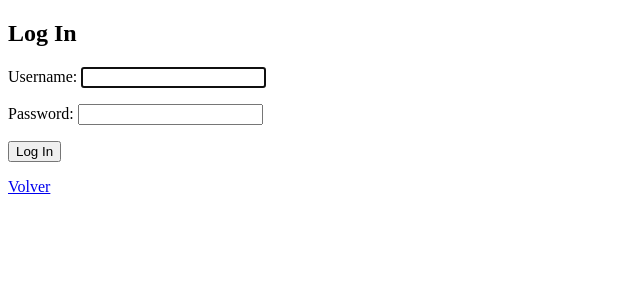
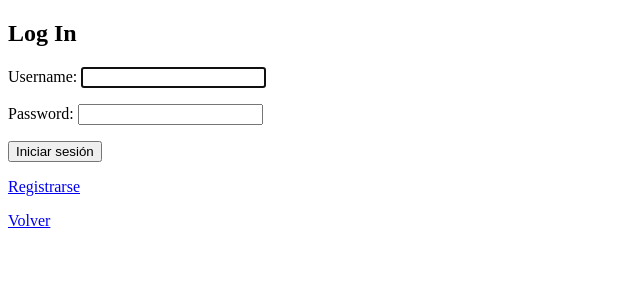
Before and after one commit to BonafedeMarco/UCSE-IW-TP-2023, a Django app: page /login/login/ in a window 1280 px wide. Shown: the top 300 px of the page, without its empty margins (0-640 px from the left). Run offline with Django 4.2, Linux system fonts and the light colour scheme.

Commit message:
Registración

```diff
--- a/donarsangre/donarsangre/donarsangre/urls.py
+++ b/donarsangre/donarsangre/donarsangre/urls.py
@@ -20,6 +20,8 @@ from sitio import views
 from django.views.generic.base import TemplateView
 from django.contrib.auth.decorators import login_required
 from django.contrib.auth import views as auth_views
+from sitio.views import SignUpView
+
 
 """from sitio.views import SignUpView"""
 
@@ -30,5 +32,5 @@ urlpatterns = [
     path("login/", include("django.contrib.auth.urls")),
     path('', views.inicio, name='inicio'),
     path('informacion/login/', auth_views.LoginView.as_view()),
-
+    path("registro/", SignUpView.as_view(), name="registro")
 ]
--- a/donarsangre/donarsangre/sitio/templates/inicio.html
+++ b/donarsangre/donarsangre/sitio/templates/inicio.html
@@ -6,10 +6,11 @@
 {% block content %}
 {% if user.is_authenticated %}
   Hola {{ user.username }}!
-  <p><a href="{% url 'logout' %}">Log Out</a></p>
+  <p><a href="{% url 'logout' %}">Cerrar sesión</a></p>
 {% else %}
   <p>donarsangre.com</p>
-  <a href="{% url 'login' %}">Log In</a>
+  <p><a href="{% url 'login' %}">Iniciar sesión</a></p>
+  <p><a href="{% url 'registro' %}">Registrarse</a></p>
 {% endif %}
 <p>
     <a href="{% url 'informacion' %}">Información importante!</a>
--- a/donarsangre/donarsangre/sitio/templates/registration/login.html
+++ b/donarsangre/donarsangre/sitio/templates/registration/login.html
@@ -8,7 +8,8 @@
 <form method="post">
   {% csrf_token %}
   {{ form.as_p }}
-  <button type="submit">Log In</button>
+  <button type="submit">Iniciar sesión</button>
 </form>
+<p> <a href="{% url 'registro' %}">Registrarse</a> </p>
 <p> <a href="{% url 'inicio' %}">Volver</a> </p>
 {% endblock %}
--- a/donarsangre/donarsangre/sitio/templates/registration/signup.html
+++ b/donarsangre/donarsangre/sitio/templates/registration/signup.html
@@ -1,13 +1,14 @@
 <!-- templates/registration/signup.html -->
 {% extends "base.html" %}
 
-{% block title %}Sign Up{% endblock %}
+{% block title %}Registrarse{% endblock %}
 
 {% block content %}
   <h2>Sign up</h2>
   <form method="post">
     {% csrf_token %}
     {{ form.as_p }}
-    <button type="submit">Sign Up</button>
+    <button type="submit">Registrarse</button>
   </form>
+  <p> <a href="{% url 'inicio' %}">Home</a> </p>
 {% endblock %}
--- a/donarsangre/donarsangre/sitio/views.py
+++ b/donarsangre/donarsangre/sitio/views.py
@@ -14,3 +14,8 @@ def informacion(request):
 
 def login(request):
     return render(request, 'login.html', {})
+
+class SignUpView(generic.CreateView):
+    form_class = UserCreationForm
+    success_url = reverse_lazy("login")
+    template_name = "registration/signup.html"
```
